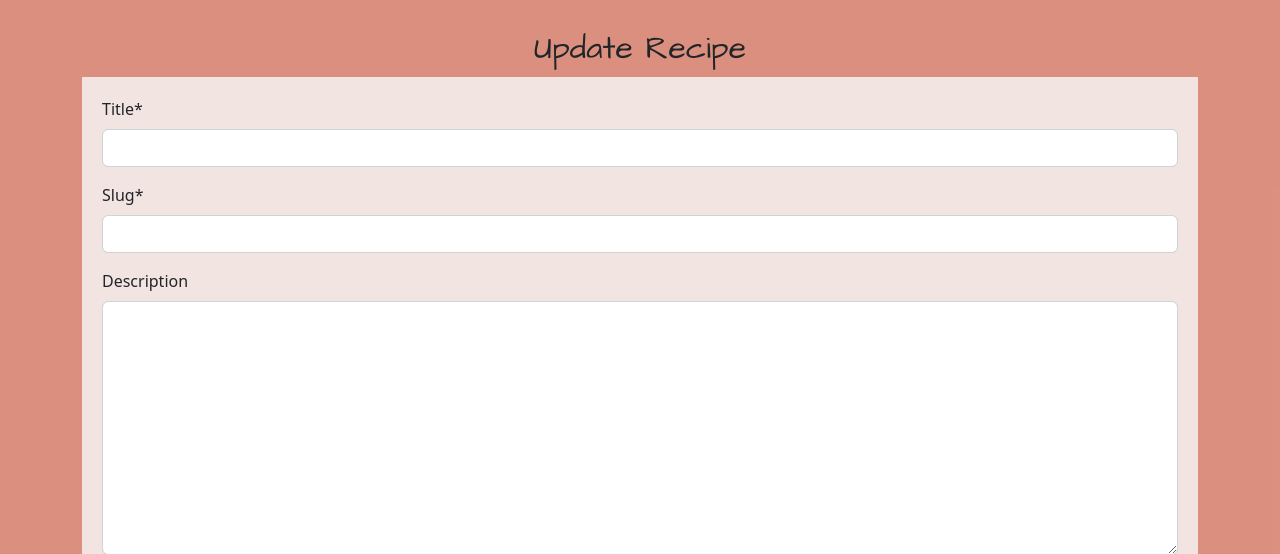
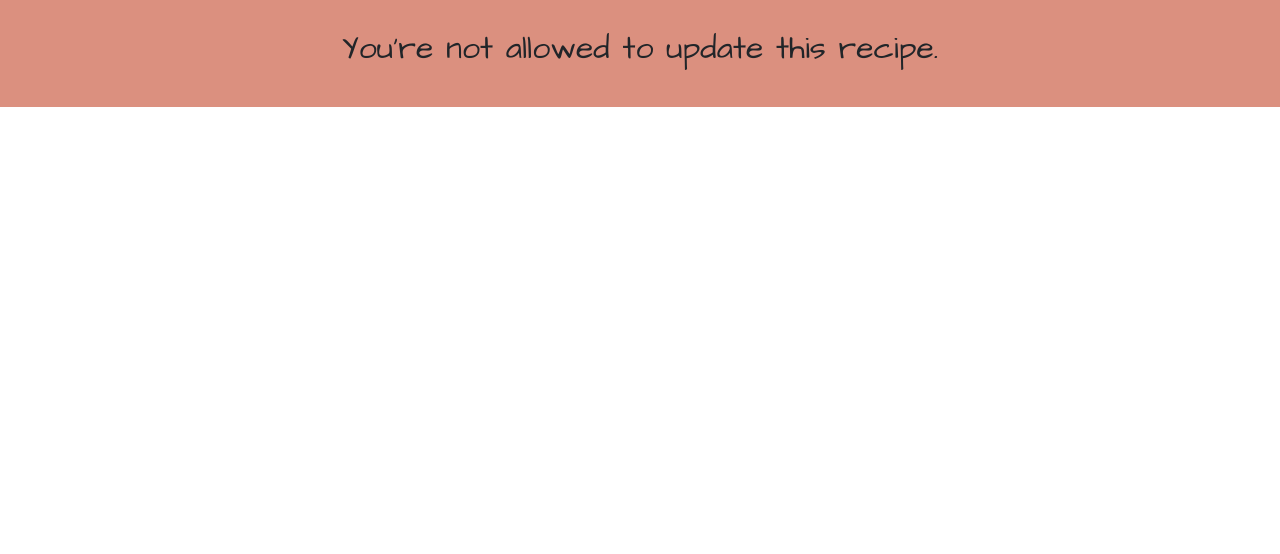
Before and after one commit to iama3191/My-mommy-me-blog, a Django app: template templates/update_recipe.html in a window 1280 px wide. Shown: the part 69-623 px from the top of the page. Run offline with Django 3.2, Linux system fonts and the light colour scheme; the template is opened without the code that fills it: values that come from a table or form of the project are taken from there, others are empty; some libraries are stand-ins or nearby versions.

Commit message:
Add if statement for updating any post: only the author of the recipe can access the recipe's url

```diff
--- a/templates/update_recipe.html
+++ b/templates/update_recipe.html
@@ -10,6 +10,8 @@
     {% block hero %}
     {% endblock %}
 
+    {% if user.is_authenticated %}
+        {% if user.id == recipe.author.id %}
             <!-- Form for adding a new recipe -->
             <div class="container">
                 <div class="row">
@@ -31,6 +33,12 @@
                     </div>
                 </div>
             </div>
+        {% else %}
+            <h2 class="text-center">You're not allowed to update this recipe.</h2>
+        {% endif %}
+    {% else %}
+        <h2 class="text-center">You're not allowed to update this recipe.</h2>
+    {% endif %}
 
 
 {% endblock %}
```
Lines whose indentation alone changed are shown as unchanged.
